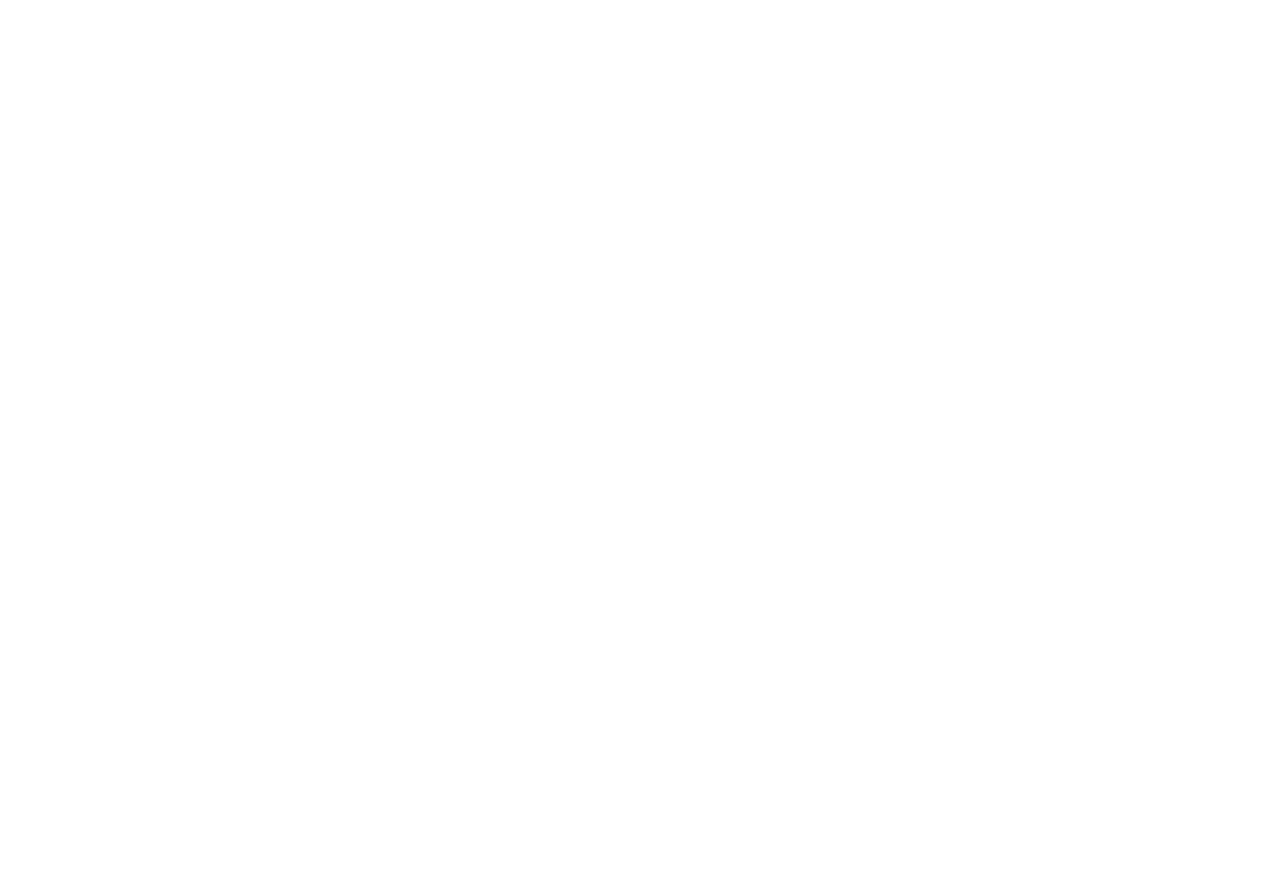
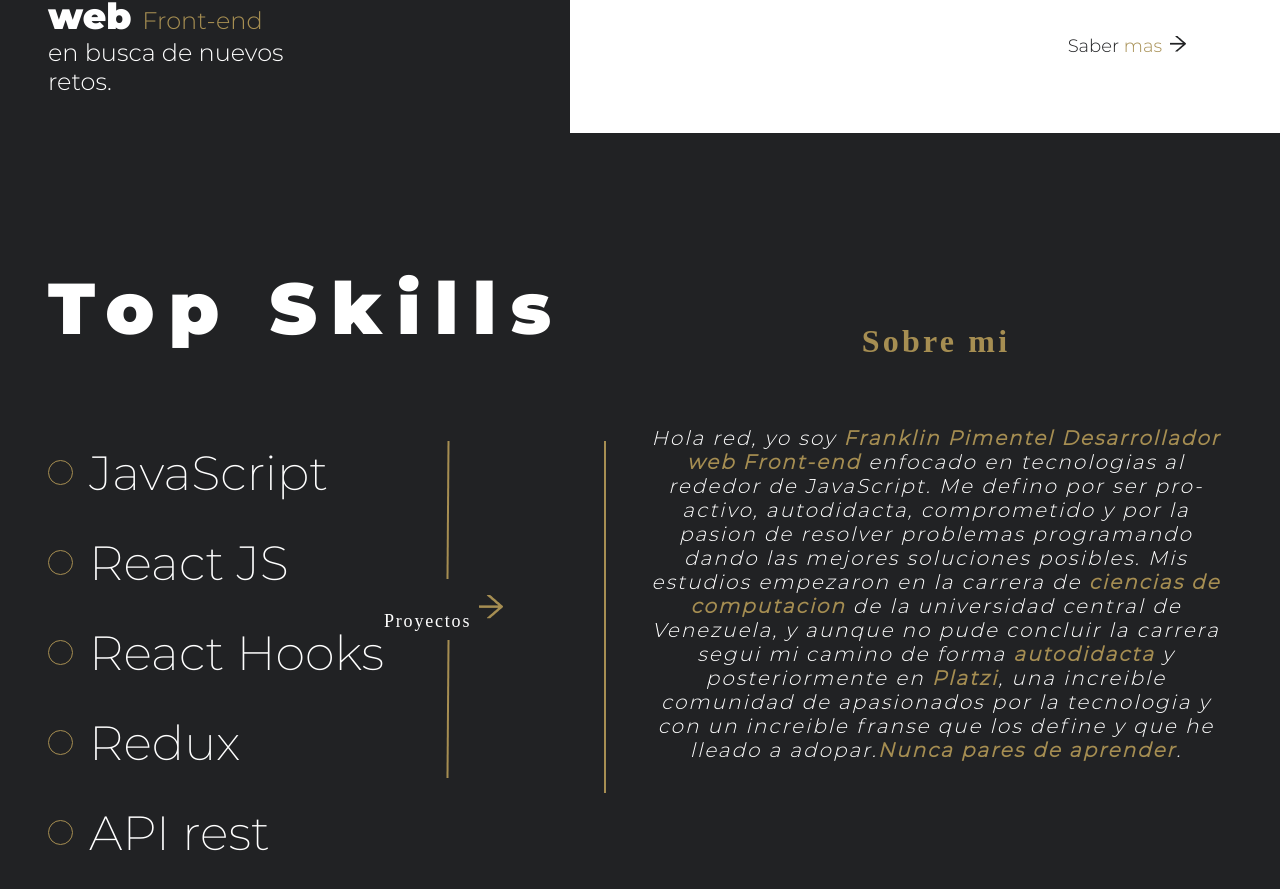
Before and after one commit to Franklingp/portafolioReact, a React app: page / in a window 1280 px wide. Shown: the part 667-1556 px from the top of the page. Before the commit the page ends 800 px from the top, so only its background shows below. Built offline with nearby package versions, Linux system fonts and the light colour scheme; no server answers; a web font is replaced by a local one.

Commit message:
Some changes in about and home to fix styles and remove bootstrap

```diff
--- a/src/assets/styles/About.css
+++ b/src/assets/styles/About.css
@@ -1,5 +1,4 @@
 .about {
-	padding-top: 48px;
 	background-color: #212224;
 	color: white;
 	display: flex;
@@ -7,13 +6,12 @@
 	flex-wrap: nowrap;
 	justify-content: center;
 	overflow-y: none;
-	padding: 40px;
 }
 
 .about-izq {
 	height: 100%;
 	width: 50vw;
-
+	padding-left: 48px;
 	display: flex;
 	flex-direction: row;
 	flex-wrap: nowrap;
@@ -67,6 +65,7 @@
 }
 
 .about-der {
+	padding-right: 48px;
 	height: 100%;
 	width: 50vw;
 	display: flex;
--- a/src/assets/styles/Home.css
+++ b/src/assets/styles/Home.css
@@ -3,10 +3,10 @@
 	font-family: "Montserrat";
 	display: flex;
 	flex-direction: row;
-	flex-wrap: wrap;
+	flex-wrap: nowrap;
 	justify-content: flex-start;
 	align-items: stretch;
-	width: 98vw;
+	width: 100vw;
 	height: 100vh;
 	overflow-x: none;
 }
--- a/src/index.js
+++ b/src/index.js
@@ -4,8 +4,8 @@ import './index.css';
 import App from './App';
 
 //This is bootstrap
-import 'bootstrap/dist/css/bootstrap.css';
-import 'bootstrap/dist/js/bootstrap.bundle.min';
+// import 'bootstrap/dist/css/bootstrap.css';
+// import 'bootstrap/dist/js/bootstrap.bundle.min';
 // import 'bootstrap';
 
 //animate library
--- a/src/redux/reducers/authReducer.js
+++ b/src/redux/reducers/authReducer.js
@@ -11,7 +11,7 @@ const authReducer = handleActions({
         return { isAuth: false, token: '' }
     }
 }, {
-    isAuth: true, //TODO ojo aqui va false
+    isAuth: false, //TODO ojo aqui va false
     token: ''
 });
 
```
